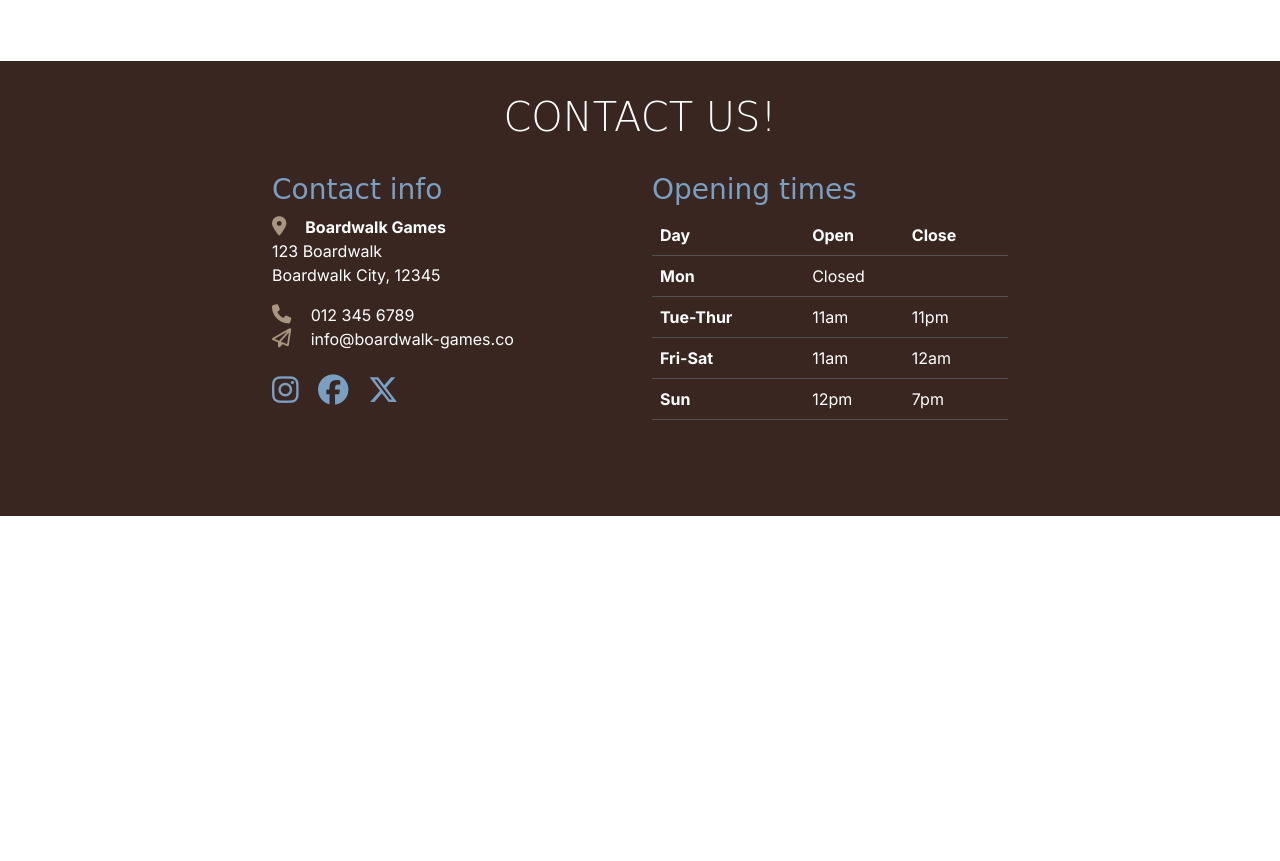
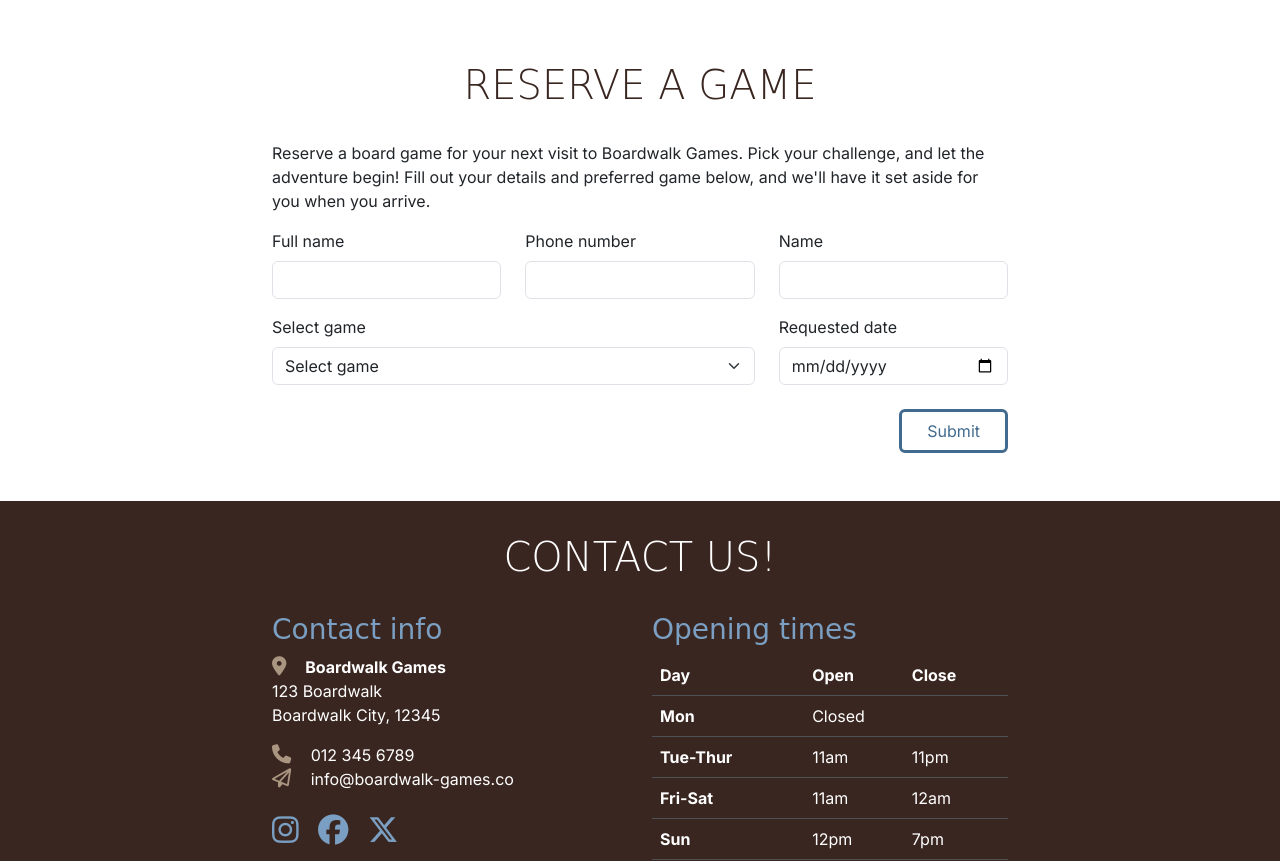
Before and after one commit to JamieJB123/boardwalk-games, a plain HTML site: page game-library.html in a window 1280 px wide. Shown: the part 1609-2470 px from the top of the page. Before the commit the page ends 2125 px from the top, so only its background shows below. Drawn offline with nearby package versions, Linux system fonts and the light colour scheme; a web font is replaced by a local one.

Commit message:
Add: add and style game-reservation form on game-library page

```diff
--- a/assets/css/styles.css
+++ b/assets/css/styles.css
@@ -137,13 +137,13 @@ h2 {
 
 /* Grid visualisation CSS for testing */
 
-/* .container, .row {
+ /* .container, .row {
     border: 2px solid black;
 }
 .col-12 {
     border: 2px solid white;
     background-color: lightgray;
-}  */
+}   */
 
 /* Media Queries */
 
--- a/game-library.html
+++ b/game-library.html
@@ -279,6 +279,52 @@
                 </div>
             </div>
         </section>
+        <section id="header" class="container section">
+            <div class="row justify-content-center">
+                <div class="col-12 col-md-8">
+                    <h2 class="display-6 text-center">Reserve a game</h2>
+                    <p>Reserve a board game for your next visit to Boardwalk Games. Pick your challenge, and let the adventure begin! Fill out your details and preferred game below, and we'll have it set aside for you when you arrive.</p>
+                    <form action="success.html" method="GET">
+                        <div class="row">
+                            <div class="col-12 col-xl-4 mb-3">
+                                <label for="name" class="form-label">Full name</label>
+                                <input class="form-control" id="name" name="name" type="text" required>
+                            </div>
+                            <div class="col-12 col-xl-4 mb-3">
+                                <label for="phone" class="form-label">Phone number</label>
+                                <input class="form-control" id="phone" name="phone" type="number" required>
+                            </div>
+                            <div class="col-12 col-xl-4 mb-3">
+                                <label for="email" class="form-label">Name</label>
+                                <input class="form-control" id="email" name="email" type="email" required>
+                            </div>
+                            <div class="col-12 col-xl-8 mb-3">
+                                <label for="game-type" class="form-label">Select game</label>
+                                <select class="form-select" aria-label="Select game type" id="game-type" name="game-type" required>
+                                    <option value="" selected>Select game</option>
+                                    <option value="1">Galaxy Pioneers</option>
+                                    <option value="2">Mystic Woods</option>
+                                    <option value="3">Captain's Gambit</option>
+                                    <option value="3">Critter Quest</option>
+                                    <option value="3">Settlers of Catan</option>
+                                    <option value="3">Monopoly</option>
+                                    <option value="3">Exploding kittens</option>
+                                    <option value="3">Cluedo</option>
+                                </select>
+                            </div>
+                            <div class="col-12 col-xl-4 mb-4">
+                                <label for="date" class="form-label">Requested date</label>
+                                <input class="form-control" id="date" name="date" type="date" required>
+                            </div>
+                            <div class="col-12 mb-3 d-flex justify-content-end">
+                                <button type="submit" class="btn custom-button-outline">Submit</button>
+                            </div>
+
+                        </div>
+                    </form>
+                </div>
+            </div>
+        </section>
     </main>
 
     <!-- Footer Section -->
```
